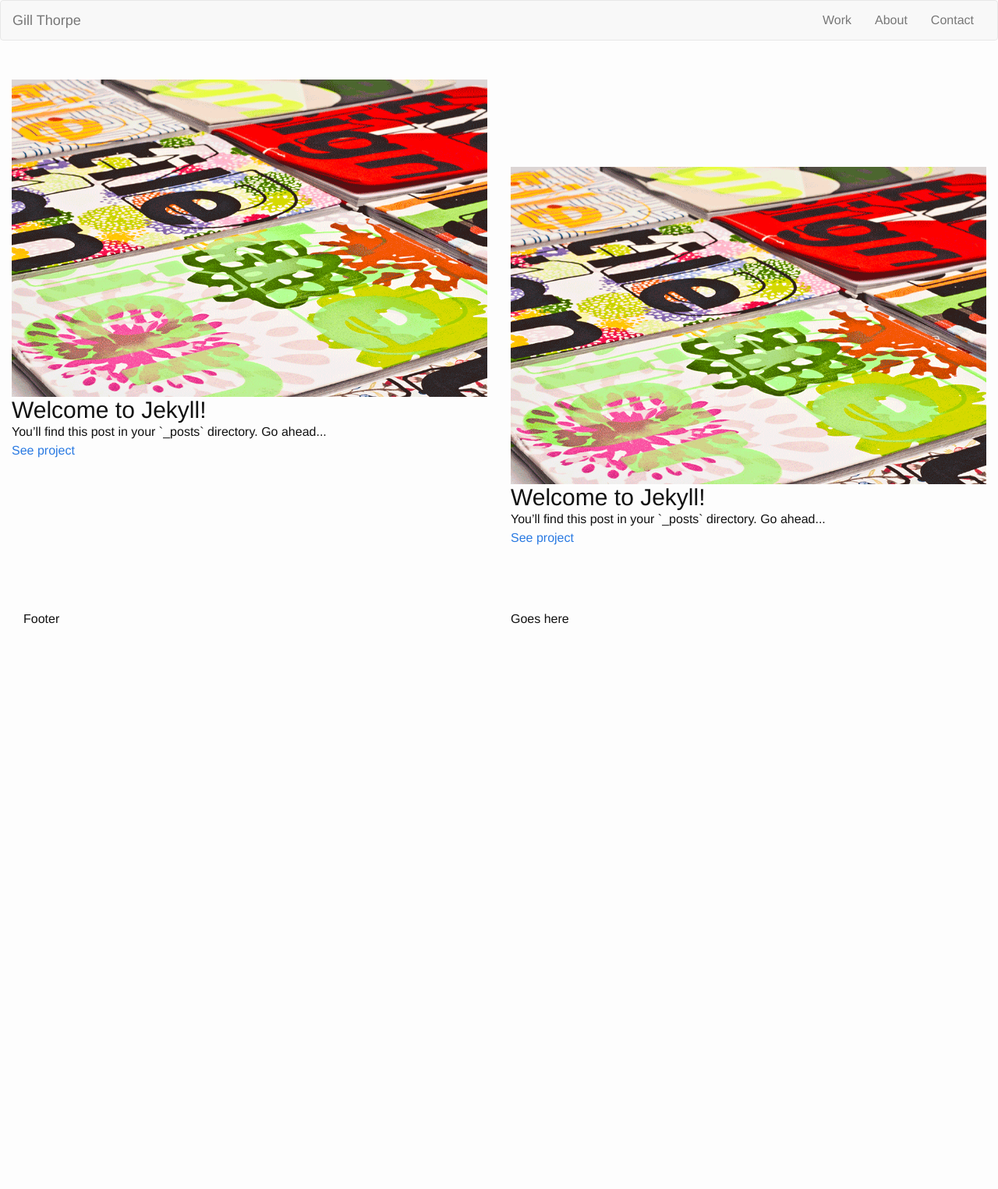
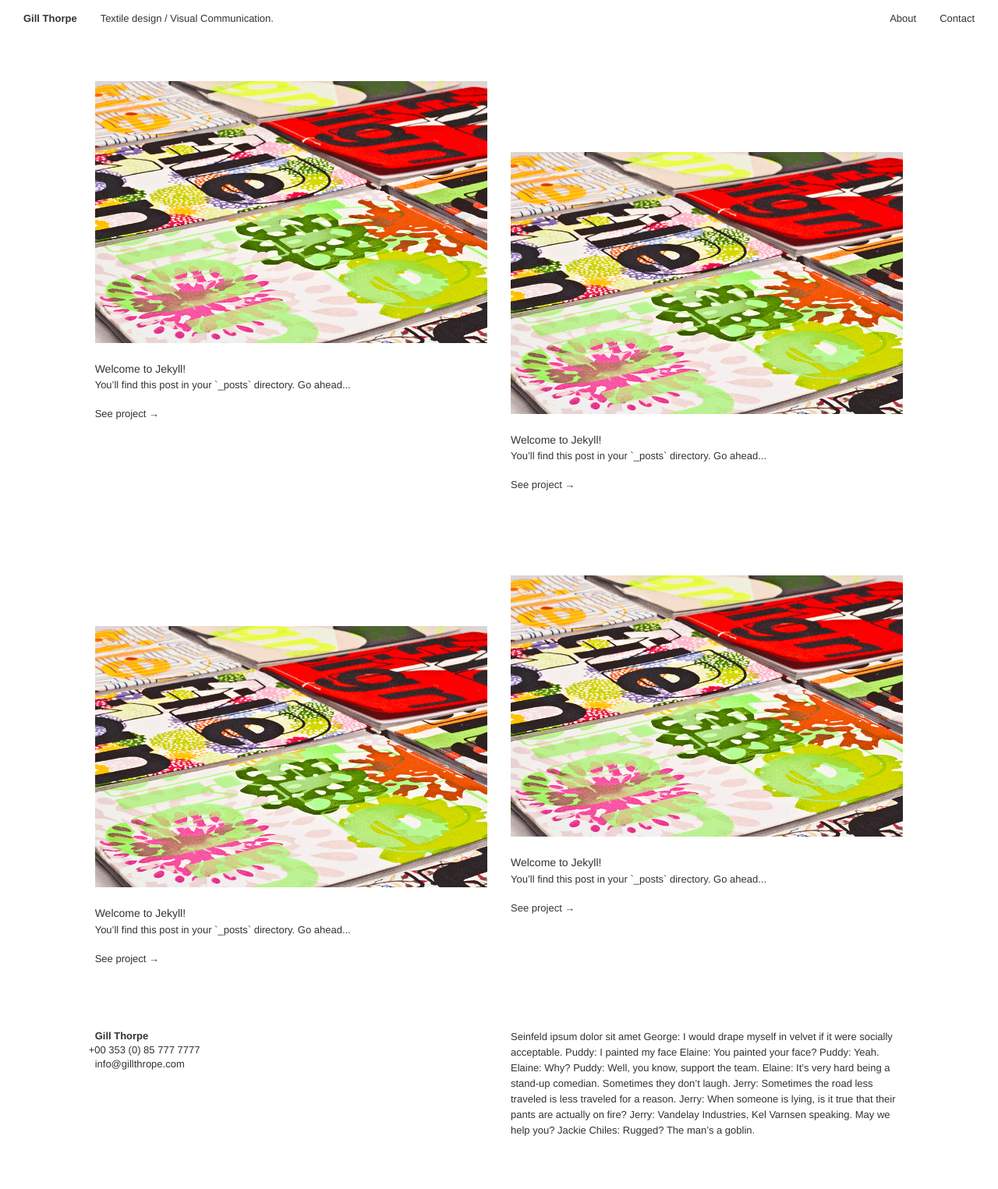
Before and after one commit to gill-thorpe/gill-thorpe.github.io, a Jekyll site: the page built from index.html, in a window 1280 px wide. Shown: the whole page at 78% size. Built offline with Jekyll 4.4.1, drawn with Linux system fonts in a browser that asks for light colours; nearby versions of some CDN libraries; before the commit the page ends 900 px from its top, so only the background shows below that.

Commit message:
Deeper styles and fine tuning

```diff
--- a/_includes/footer.html
+++ b/_includes/footer.html
@@ -1,8 +1,18 @@
 <footer>
     <div class="container-fluid">
-        <div class="row"></div>
-        <div class="col-md-6">Footer</div>
-        <div class="col-md-6">Goes here</div>
+        <div class="row">
+            <div class="col-md-5 col-md-offset-1">
+                <ul>
+                    <li><strong>Gill Thorpe</strong></li>
+                    <li style="margin-left: -8px;">+00 353 (0) 85 777 7777</li>
+                    <li>info@gillthrope.com</li>
+            </div>
+            <div class="col-md-5">
+                <p>
+                    Seinfeld ipsum dolor sit amet George: I would drape myself in velvet if it were socially acceptable. Puddy: I painted my face Elaine: You painted your face? Puddy: Yeah. Elaine: Why? Puddy: Well, you know, support the team. Elaine: It’s very hard being a stand-up comedian. Sometimes they don’t laugh. Jerry: Sometimes the road less traveled is less traveled for a reason. Jerry: When someone is lying, is it true that their pants are actually on fire? Jerry: Vandelay Industries, Kel Varnsen speaking. May we help you? Jackie Chiles: Rugged? The man’s a goblin.
+                </p>
+            </div>
+        </div>
     </div>
     <!-- jQuery -->
     <script src="https://ajax.googleapis.com/ajax/libs/jquery/1.11.2/jquery.min.js"></script>
--- a/_includes/header.html
+++ b/_includes/header.html
@@ -10,11 +10,12 @@
       </button>
       <a class="navbar-brand" href="{{ site.baseurl }}/">{{ site.title }}</a>
     </div>
-
     <!-- Collect the nav links, forms, and other content for toggling -->
     <div class="collapse navbar-collapse" id="bs-example-navbar-collapse-1">
+        <ul class="nav navbar-nav navbar-left">
+            <li><p>Textile design / Visual Communication.</p></li>
+        </ul>
         <ul class="nav navbar-nav navbar-right">
-          <li><a class="page-link" href="#work">Work</a></li>
           {% for page in site.pages %}
             {% if page.title %}
             <li><a class="page-link" href="{{ page.url | prepend: site.baseurl }}">{{ page.title }}</a></li>
--- /dev/null
+++ b/_posts/2015-05-20-project.html
@@ -0,0 +1,25 @@
+---
+layout: post
+title:  "Welcome to Jekyll!"
+date:   2015-05-17 15:49:48
+categories: jekyll update
+---
+You’ll find this post in your `_posts` directory. Go ahead and edit it and re-build the site to see your changes. You can rebuild the site in many different ways, but the most common way is to run `jekyll serve`, which launches a web server and auto-regenerates your site when a file is updated.
+
+To add new posts, simply add a file in the `_posts` directory that follows the convention `YYYY-MM-DD-name-of-post.ext` and includes the necessary front matter. Take a look at the source for this post to get an idea about how it works.
+
+Jekyll also offers powerful support for code snippets:
+
+{% highlight ruby %}
+def print_hi(name)
+  puts "Hi, #{name}"
+end
+print_hi('Tom')
+#=> prints 'Hi, Tom' to STDOUT.
+{% endhighlight %}
+
+Check out the [Jekyll docs][jekyll] for more info on how to get the most out of Jekyll. File all bugs/feature requests at [Jekyll’s GitHub repo][jekyll-gh]. If you have questions, you can ask them on [Jekyll’s dedicated Help repository][jekyll-help].
+
+[jekyll]:      http://jekyllrb.com
+[jekyll-gh]:   https://github.com/jekyll/jekyll
+[jekyll-help]: https://github.com/jekyll/jekyll-help
--- a/_sass/_base.scss
+++ b/_sass/_base.scss
@@ -1,3 +1,17 @@
+/**
+ * Variables
+ */
+
+$font-stack: Helvetica, sans-serif;
+$brand-color: #333;
+$background-color: #fff;
+
+$base-font-family: Helvetica, sans-serif;
+$base-font-size: 13px;
+$base-line-height: 18px;
+$text-color: #333;
+
+
 /**
  * Reset some basic elements
  */
@@ -44,7 +58,8 @@ img {
  * Lists
  */
 ul, ol {
-
+    list-style: none;
+    list-style-type: none
 }
 
 li {
@@ -67,29 +82,15 @@ h1, h2, h3, h4, h5, h6 {
 a {
     color: $brand-color;
     text-decoration: none;
+    padding-bottom: 2px;
+    &:visited {
 
-    &:visited {
-        color: darken($brand-color, 15%);
     }
 
     &:hover {
+        color: darken($brand-color, 15%);
         color: $text-color;
-        text-decoration: underline;
+        text-decoration: none;
+        border-bottom: solid 1px;
     }
 }
-
-/**
- * Blockquotes
- */
-blockquote {
-    color: $grey-color;
-    border-left: 4px solid $grey-color-light;
-    padding-left: $spacing-unit / 2;
-    font-size: 18px;
-    letter-spacing: -1px;
-    font-style: italic;
-
-    > :last-child {
-        margin-bottom: 0;
-    }
-}
--- a/_sass/_layout.scss
+++ b/_sass/_layout.scss
@@ -3,38 +3,71 @@
 */
 
 #nav {
-
+    border: none;
+    background-color: $background-color;
+    min-height: 70px;
+    a.navbar-brand {
+        font-weight: 700;
+        border: none;
+    }
+    a, p {
+        font-size: $base-font-size;
+        line-height: $base-line-height;
+        color: $brand-color;
+        padding: 3px;
+        margin: 12px;
+        a {
+            &:hover {
+                border-bottom: solid 1px;
+            }
+        }
+    }
 }
 
 /**
     Main
 */
 
-#landing {
-    margin-top: 10%;
-    img.logo {
-        width:100px;
-        height: 50px;
-        background-color: #eee;
-        color: black;
+#work {
+
+    margin-top: 30px;
+
+    .row {
+        @media screen and (min-width: 800px) {
+            div.post:nth-child(2n+2) {
+                margin-top: 7em;
+            }
+            div.post:nth-child(3n+3) {
+                margin-top: 12em;
+            }
+        }
     }
 
-    h1 {
-        font-size: 0.8em !important;
+    .post {
+        .thumb-info {
+            margin-top: 2em;
+            line-height: 25px;
+            cursor: default;
+            h2.thumb-title {
+                font-size: 14px;
+            }
+            p.thumb-description {
+
+            }
+            a.thumb-link {
+                line-height: 50px;
+                transition: margin 0.5s ease;
+                border: none;
+                &:hover{
+                    margin-left: 10px;
+                }
+                &:after {
+                   content: " \2192";
+                }
+            }
+        }
     }
 
-    p {
-        font-size: 0.7em;
-    }
-}
-
-#work {
-    padding-top: 30px;
-    .row {
-        div:nth-child(2n+2) {
-            margin-top: 7em;
-        }
-    }
 }
 
 /**
@@ -43,4 +76,9 @@
 
 footer {
     margin: 5em 0;
+    p {
+
+        font-size: $base-font-size;
+        line-height: $base-line-height + 2;
+    }
 }
--- a/index.html
+++ b/index.html
@@ -4,17 +4,20 @@ layout: default
 <div id="work" class="container-fluid">
 	<div class="row">
 	    {% for post in site.posts limit:99 %}
-    	    <div class="col-sm-6 col-xs-12">
-        		<a href="{{ BASE_PATH }}{{ post.url }}">
+    	    <div class="col-sm-5 col-sm-push-1 col-xs-12 post">
+
+                <a href="{{ BASE_PATH }}{{ post.url }}">
                     {% if post.thumbnail %}
     			    <img class="img-responsive" src="{{ post.thumbnail }}" />
-    				{% else %}
-    				<img class="img-responsive" src="/images/no.gif" />
+        				{% else %}
+        				<img class="img-responsive" src="/images/no.gif" />
     			    {% endif %}
         		</a>
-                <h2 class="">{{ post.title }}</h2>
-                <p class="">{{ post.content | strip_html | truncatewords: 10 }}</p>
-                <a href="{{ BASE_PATH }}{{ post.url }}">See project</a>
+                <div class="thumb-info">
+                    <h2 class="thumb-title">{{ post.title }}</h2>
+                    <p class="thumb-description">{{ post.content | strip_html | truncatewords: 10 }}</p>
+                    <a class="thumb-link" href="{{ BASE_PATH }}{{ post.url }}">See project</a>
+                </div>
     	    </div>
 	    {% endfor %}
 	</div>
```
Also changed, not shown: _posts/2015-05-19-project.html (added, +25 -0 lines), 6 other files.
